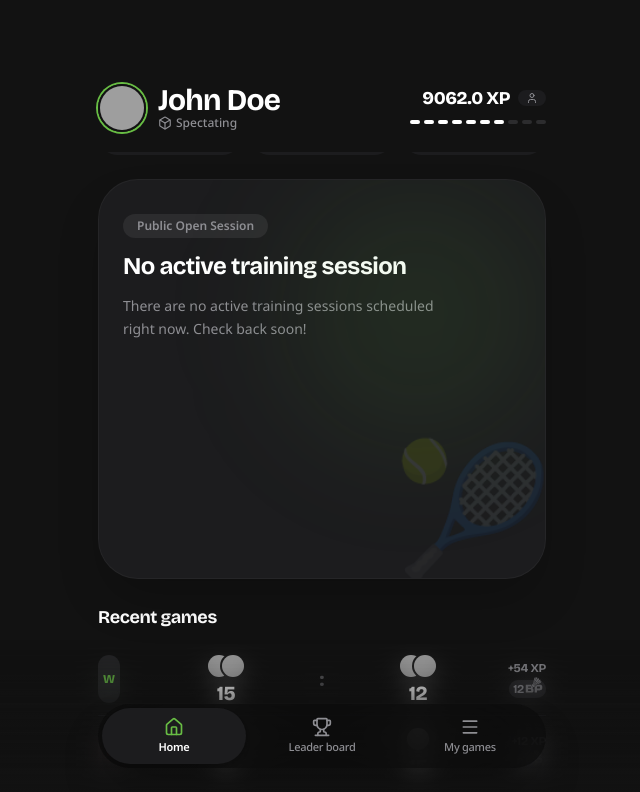
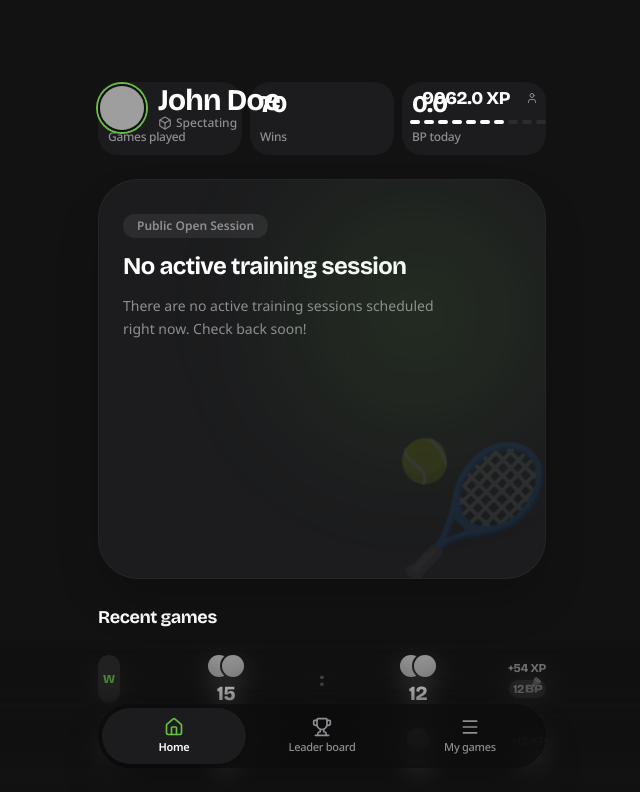
Before and after one commit to fluidleonid/volley-frontend, a React (Vite) app: page / in a window 1280 px wide. Both pictures are taken after a click on the button "Continue". Shown: the part 70-862 px from the top of the page, without its empty margins (318-958 px from the left). Built offline with nearby package versions, Linux system fonts and the light colour scheme; grey boxes are pictures that could not be loaded.

Commit message:
style: make all headers transparent before scroll for consistency

```diff
--- a/src/components/layout/StickyPageHeader.tsx
+++ b/src/components/layout/StickyPageHeader.tsx
@@ -16,7 +16,7 @@ export const StickyPageHeader: React.FC<StickyPageHeaderProps> = ({
   const scrolled = useScroll();
   return (
     <div className={`sticky top-0 z-40 -mx-4 px-4 pt-[84px] pb-5 transition-all duration-300 ${
-      scrolled ? 'bg-[#121212]/80 backdrop-blur-md' : 'bg-[#121212]'
+      scrolled ? 'bg-[#121212]/80 backdrop-blur-md' : 'bg-transparent'
     }`}>
       <PageHeader title={title} onBack={onBack} onClose={onClose} />
     </div>
--- a/src/components/layout/TopHeader.tsx
+++ b/src/components/layout/TopHeader.tsx
@@ -32,7 +32,7 @@ export const TopHeader: React.FC = () => {
 
   return (
     <header className={`sticky top-0 z-40 transition-all duration-300 pt-[84px] pb-5 text-white ${
-      scrolled ? 'bg-[#121212]/80 backdrop-blur-md' : 'bg-[#121212]'
+      scrolled ? 'bg-[#121212]/80 backdrop-blur-md' : 'bg-transparent'
     }`}>
       <div className="flex items-center justify-between max-w-[480px] mx-auto w-full px-4">
         {/* Left: Avatar with Level Ring & Name & Status (Clickable to Profile View) */}
--- a/src/views/CoachView.tsx
+++ b/src/views/CoachView.tsx
@@ -9,7 +9,7 @@ export const CoachView: React.FC = () => {
     <div className="space-y-4 pb-24 px-4 max-w-[480px] mx-auto select-none">
       {/* Sticky Header Banner (No border) */}
       <div className={`sticky top-0 z-40 -mx-4 px-4 pt-[84px] pb-3 transition-all duration-300 ${
-        scrolled ? 'bg-[#121212]/80 backdrop-blur-md' : 'bg-[#121212]'
+        scrolled ? 'bg-[#121212]/80 backdrop-blur-md' : 'bg-transparent'
       }`}>
         <div className="rounded-2xl border border-[#68BD44]/40 bg-[#68BD44]/10 p-4 text-[#68BD44]">
           <div className="flex items-center gap-3">
```
